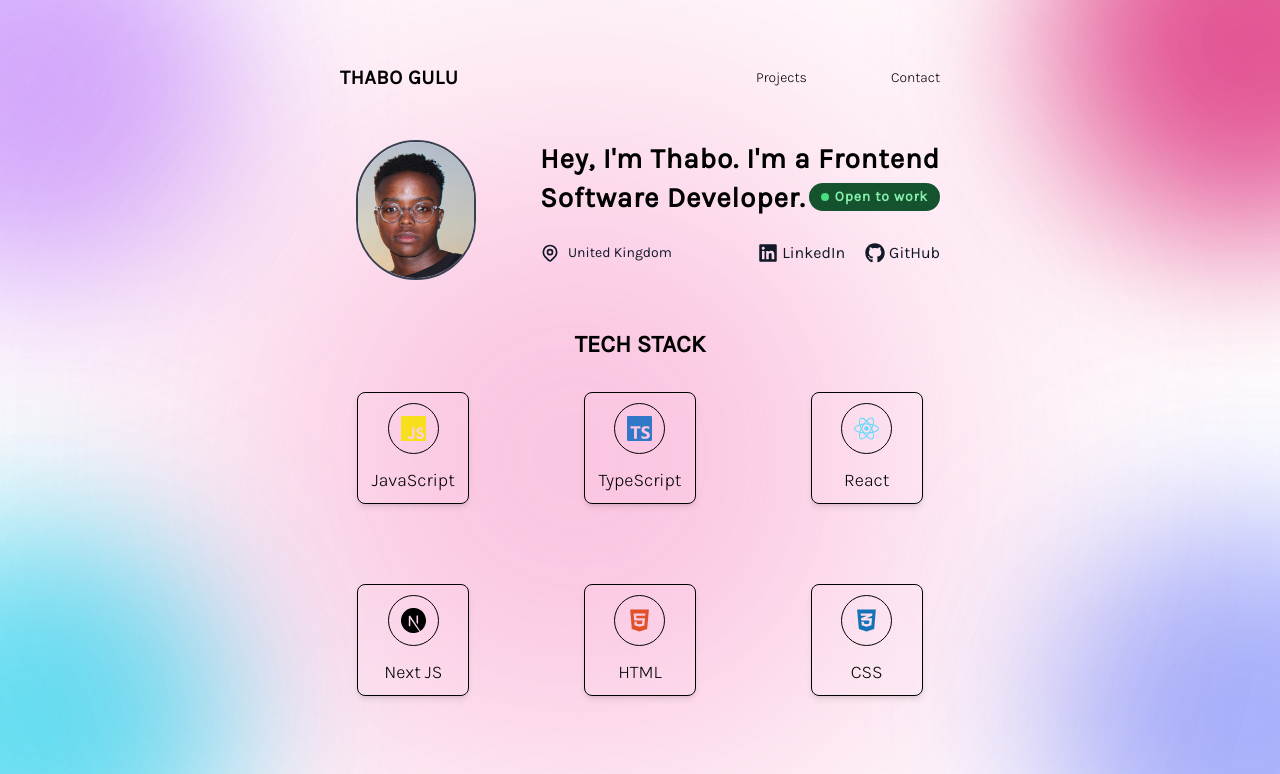
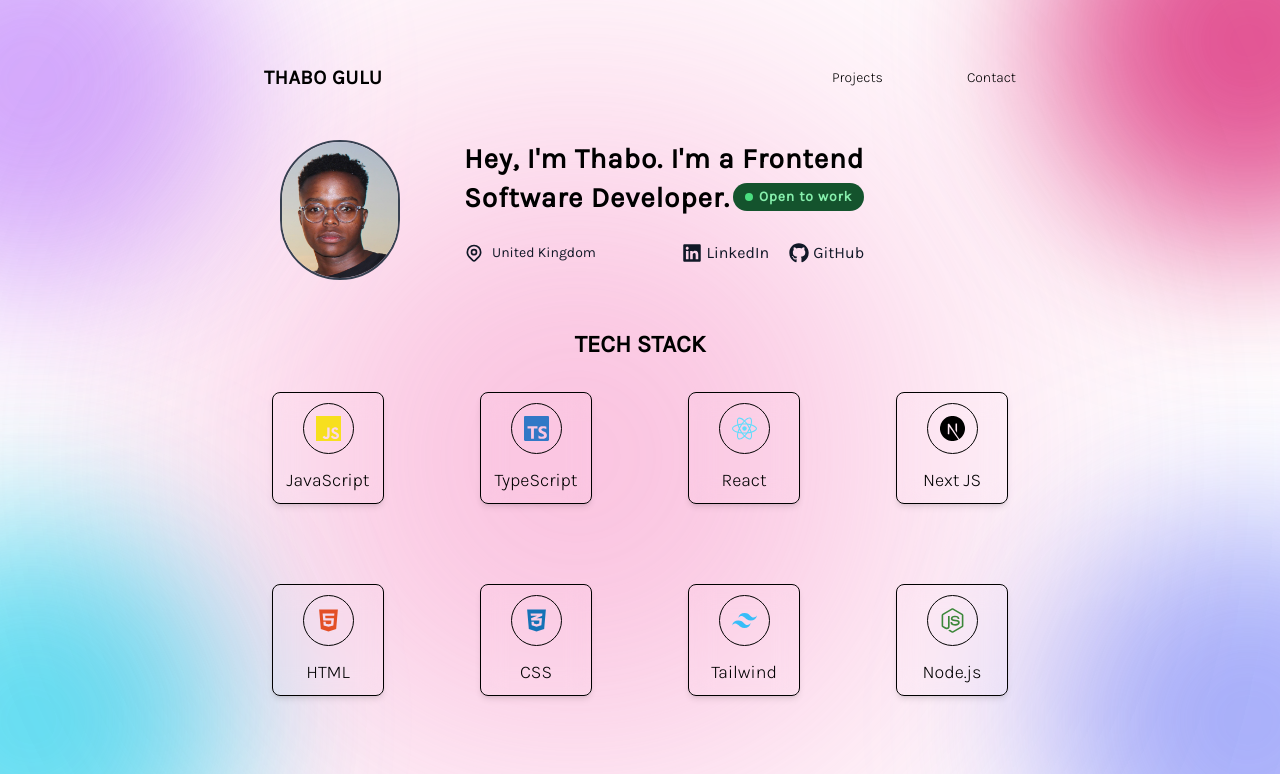
Before and after one commit to tgulu/Portfolio, a React (Create React App) app: page / in a window 1280 px wide. Shown: the top 774 px of the page. Built offline with nearby package versions, Linux system fonts and the light colour scheme; a web font is replaced by a local one.

Commit message:
change grid size of cards

```diff
--- a/src/components/TechStack.jsx
+++ b/src/components/TechStack.jsx
@@ -30,7 +30,7 @@ const stack = [
 
 const TechStack = () => {
   return (
-    <div className="grid grid-cols-2  md:grid-cols-4 xl:grid-cols-3 gap-x-10 gap-y-2 xl:gap-x-24 xl:gap-y-20 justify-items-center ">
+    <div className="grid grid-cols-2  md:grid-cols-4 2xl:grid-cols-3 gap-x-10 gap-y-2 xl:gap-x-24 xl:gap-y-20 justify-items-center ">
       {stack.map((tech, index) => (
         <div
           key={index}
```
